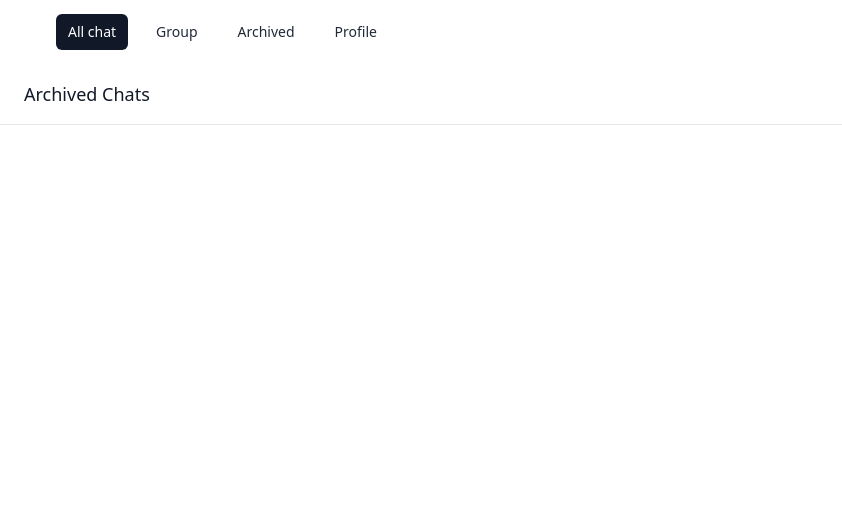
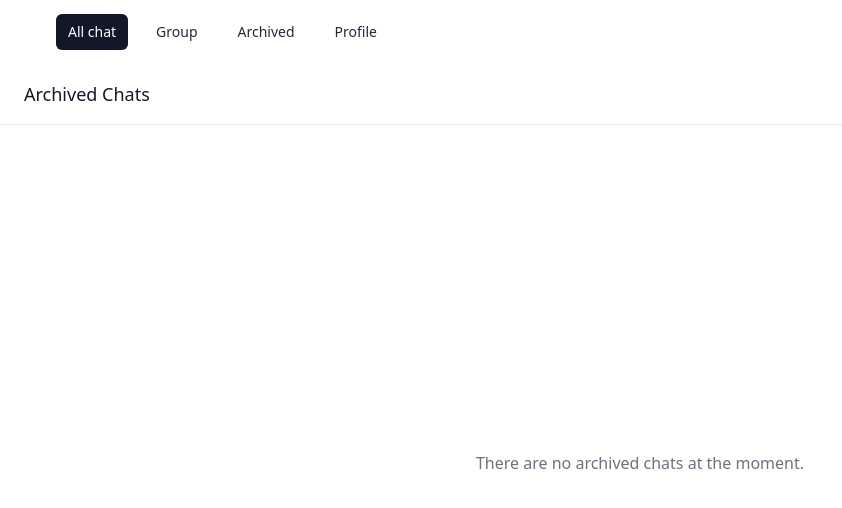
Before and after one commit to hokacristian/vue-chat-system, a Vue app: page / in a window 1280 px wide. Both pictures are taken after a click on the link "Archived". Shown: the top 508 px of the page, without its empty margins (0-842 px from the left). Built offline with nearby package versions, Linux system fonts and the light colour scheme.

Commit message:
feat: add loading state and skeleton loader to chat components for improved user experience

```diff
--- a/src/components/chat/ArchivedList.vue
+++ b/src/components/chat/ArchivedList.vue
@@ -7,7 +7,15 @@
 
     <!-- Chats Section -->
     <div class="flex-1 overflow-y-auto px-4 py-2 space-y-1">
+      <template v-if="loading">
+        <SkeletonLoader v-for="n in 5" :key="n" />
+      </template>
+      <template v-else>
+        <div v-if="!rooms || rooms.length === 0" class="flex items-center justify-center h-full">
+          <p class="text-gray-500 dark:text-gray-400">There are no archived chats at the moment.</p>
+        </div>
         <div
+          v-else
           v-for="room in rooms"
           :key="room.id"
           class="flex items-center space-x-3 p-3 rounded-xl hover:bg-gray-50 dark:hover:bg-gray-700 cursor-pointer transition-colors duration-200"
@@ -45,6 +53,7 @@
             </div>
           </div>
         </div>
+      </template>
     </div>
     <ContextMenu
       :show="contextMenu.show"
@@ -69,10 +78,12 @@ import { useRoom } from '@/composables/useRoom.js'
 import { formatRelativeTime, getMediaIndicator } from '@/lib/utils.js'
 import ContextMenu from './ContextMenu.vue'
 import ConfirmationDialog from './ConfirmationDialog.vue'
+import SkeletonLoader from './SkeletonLoader.vue'
 
 const props = defineProps({
   rooms: Array,
-  currentUser: Object
+  currentUser: Object,
+  loading: Boolean
 })
 
 const emit = defineEmits(['selectRoom', 'unarchive-room', 'delete-room'])
--- a/src/components/chat/ChatRoomList.vue
+++ b/src/components/chat/ChatRoomList.vue
@@ -15,6 +15,10 @@
       </div>
 
       <div class="flex-1 overflow-y-auto px-4 py-2 space-y-1">
+        <template v-if="loading">
+          <SkeletonLoader v-for="n in 5" :key="n" />
+        </template>
+        <template v-else>
           <div
             v-for="room in filteredRooms"
             :key="room.id"
@@ -59,6 +63,7 @@
               </div>
             </div>
           </div>
+        </template>
       </div>
     </div>
     <ContextMenu
@@ -84,10 +89,12 @@ import { useRoom } from '@/composables/useRoom.js'
 import { formatRelativeTime, getRoleName, getMediaIndicator } from '@/lib/utils.js'
 import ContextMenu from './ContextMenu.vue'
 import ConfirmationDialog from './ConfirmationDialog.vue'
+import SkeletonLoader from './SkeletonLoader.vue'
 
 const props = defineProps({
   rooms: Array,
-  currentUser: Object
+  currentUser: Object,
+  loading: Boolean
 })
 
 const emit = defineEmits(['selectRoom', 'archive-room', 'delete-room'])
--- /dev/null
+++ b/src/components/chat/SkeletonLoader.vue
@@ -0,0 +1,14 @@
+<template>
+  <div class="flex items-center space-x-3 p-3">
+    <div class="relative flex-shrink-0">
+      <div class="w-12 h-12 bg-gray-200 dark:bg-gray-700 rounded-full animate-pulse"></div>
+    </div>
+    <div class="flex-1 min-w-0">
+      <div class="flex items-center justify-between mb-1">
+        <div class="w-3/4 h-4 bg-gray-200 dark:bg-gray-700 rounded animate-pulse"></div>
+        <div class="w-1/4 h-3 bg-gray-200 dark:bg-gray-700 rounded animate-pulse"></div>
+      </div>
+      <div class="w-full h-3 bg-gray-200 dark:bg-gray-700 rounded animate-pulse"></div>
+    </div>
+  </div>
+</template>
--- a/src/composables/useChat.js
+++ b/src/composables/useChat.js
@@ -1,6 +1,7 @@
 import { ref, computed } from 'vue'
 
 export function useChat() {
+  const loading = ref(true)
   const currentRoom = ref(null)
   const rooms = ref([])
   const archivedRooms = ref([])
@@ -108,6 +109,7 @@ export function useChat() {
   }
 
   return {
+    loading,
     currentRoom,
     rooms,
     archivedRooms,
--- a/src/views/ChatApp.vue
+++ b/src/views/ChatApp.vue
@@ -6,37 +6,32 @@
       @toggle-mobile-menu="toggleMobileMenu"
     />
     <main class="flex-1 overflow-hidden">
-      <template v-if="currentPage === 'Profile'">
-        <Profile />
-      </template>
-      <template v-else-if="currentPage === 'Archived'">
+      <Profile v-if="currentPage === 'Profile'" />
       <ArchivedList
+        v-else-if="currentPage === 'Archived'"
         :rooms="chat.archivedRooms.value"
         :current-user="chat.currentUser.value"
+        :loading="chat.loading.value"
         @select-room="chat.selectRoom"
         @unarchive-room="chat.unarchiveRoom"
         @delete-room="chat.deleteRoom"
       />
-      </template>
-      <template v-else>
-        <div v-if="!chat.currentRoom.value" class="h-full">
-          <ChatRoomList
-            :rooms="filteredRooms"
-            :current-user="chat.currentUser.value"
-            @select-room="chat.selectRoom"
-            @archive-room="chat.archiveRoom"
-            @delete-room="chat.deleteRoom"
-          />
-        </div>
-        <div v-else class="h-full">
       <ChatWindow
+        v-else-if="chat.currentRoom.value"
         :room="chat.currentRoom.value"
         :current-user="chat.currentUser.value"
         @go-back="chat.goBack"
         @send-message="chat.sendMessage"
       />
-        </div>
-      </template>
+      <ChatRoomList
+        v-else
+        :rooms="filteredRooms"
+        :current-user="chat.currentUser.value"
+        :loading="chat.loading.value"
+        @select-room="chat.selectRoom"
+        @archive-room="chat.archiveRoom"
+        @delete-room="chat.deleteRoom"
+      />
     </main>
   </div>
 </template>
@@ -78,7 +73,10 @@ const filteredRooms = computed(() => {
 })
 
 onMounted(() => {
+  setTimeout(() => {
     chat.currentUser.value = chatData.current_user
     chat.rooms.value = chatData.rooms
+    chat.loading.value = false
+  }, 1500) // Simulate loading delay
 })
 </script>
```
Lines whose indentation alone changed are shown as unchanged.
